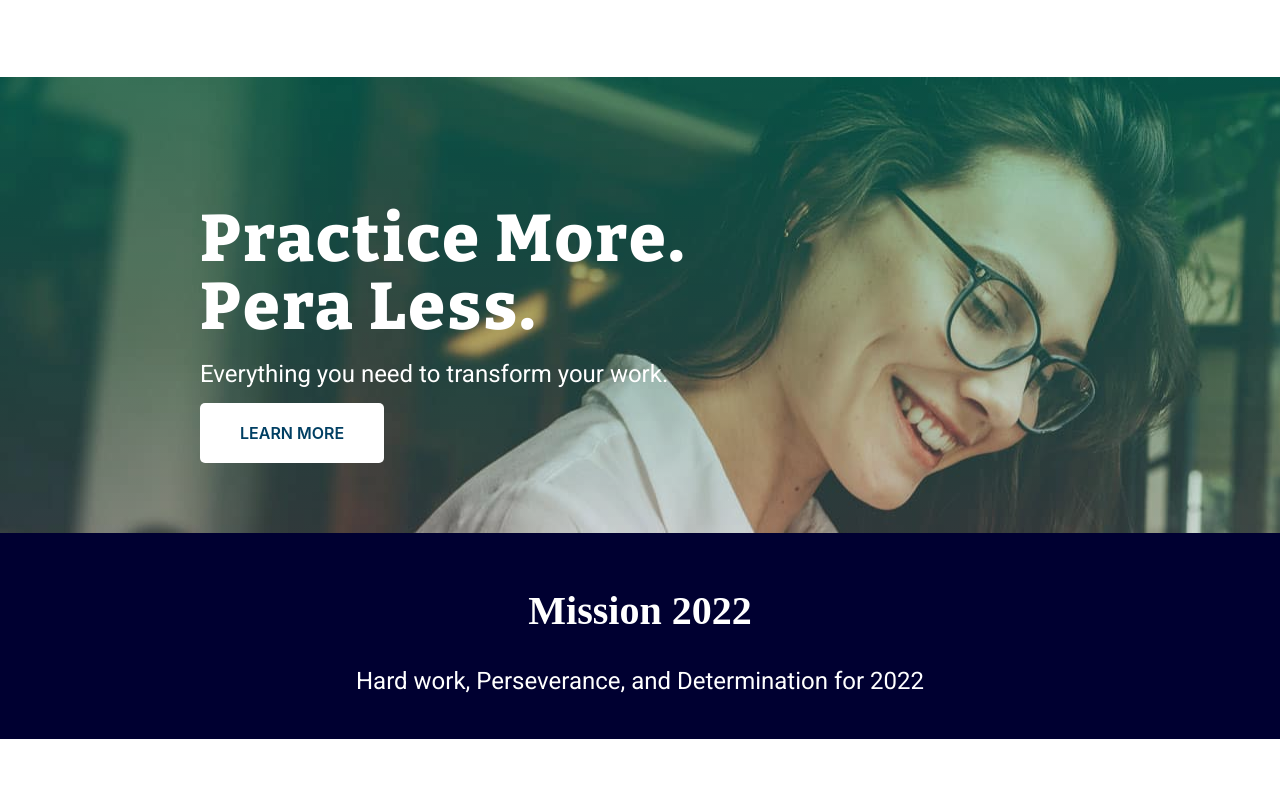
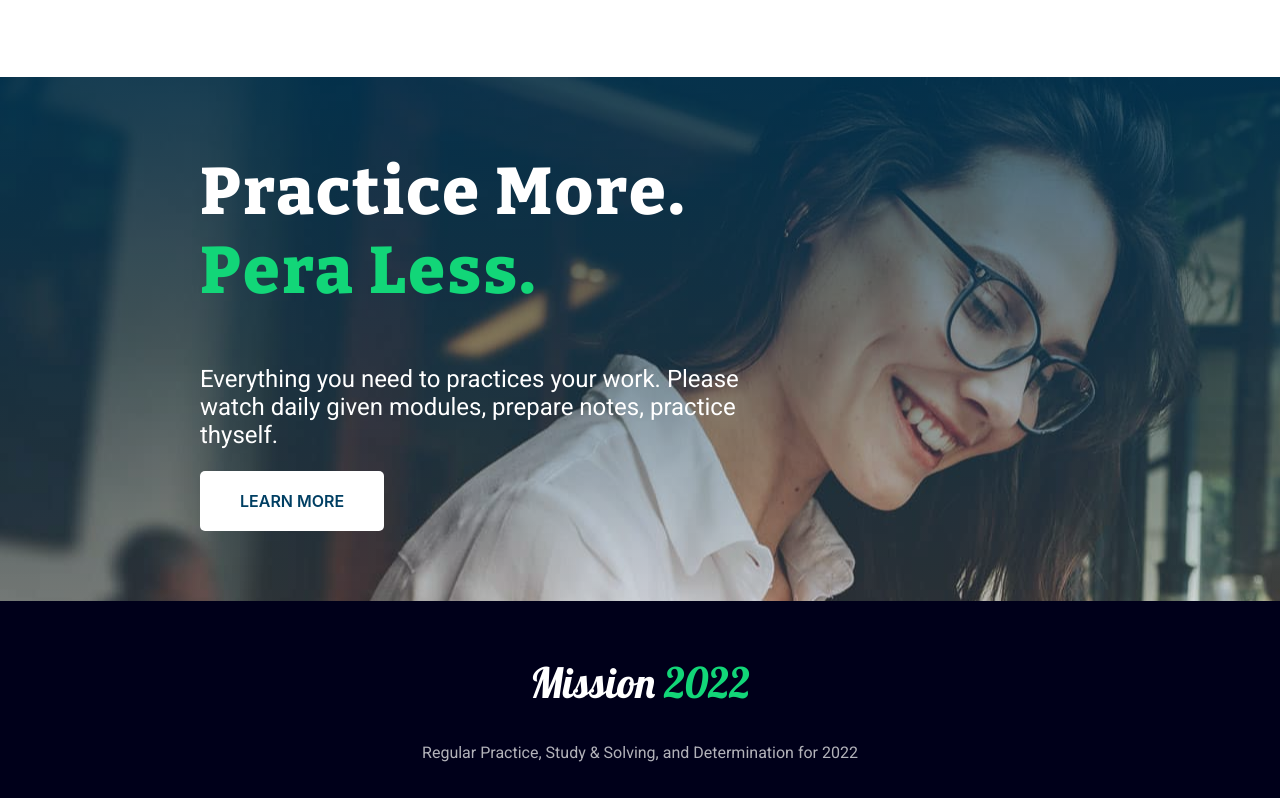
Before and after one commit to anthony-aura/assignment-web-1, a plain HTML site: page index.html in a window 1280 px wide. Shown: the part 2210-3008 px from the top of the page. Before the commit the page ends 2949 px from the top, so only its background shows below. Drawn offline with nearby package versions, Linux system fonts and the light colour scheme.

Commit message:
more style added

```diff
--- a/index.html
+++ b/index.html
@@ -9,7 +9,7 @@
     <link rel="preconnect" href="https://fonts.googleapis.com">
     <link rel="preconnect" href="https://fonts.gstatic.com" crossorigin>
     <link
-        href="https://fonts.googleapis.com/css2?family=Bitter:wght@400;500;600;700;800;900&family=Roboto:wght@400;500;700;900&display=swap"
+        href="https://fonts.googleapis.com/css2?family=Bitter:wght@400;500;600;700;800;900&family=Lobster&family=Roboto:wght@400;500;700;900&display=swap"
         rel="stylesheet">
     <link rel="stylesheet" href="style.css">
 </head>
@@ -98,10 +98,11 @@
         </div>
     </section>
     <section class="last-section">
-        <div>
-            <h1 class="text-white">Practice More.</h1>
-            <h1 class="text-white">Pera Less.</h1>
-            <p class="text-white">Everything you need to transform your work.</p>
+        <div class="half-width">
+            <h1 class="text-white practice-header">Practice More. <br> <span style="color: #12d678;">Pera Less.</span>
+            </h1>
+            <p class="text-white">Everything you need to practices your work. Please watch daily given modules, prepare
+                notes, practice thyself.</p>
             <br>
             <a class="button-link-1" href="https://belaysolutions.com/#learnmore">LEARN MORE</a>
             <br>
@@ -113,8 +114,8 @@
         </div>
     </section>
     <footer>
-        <h2 class="footer-head">Mission 2022</h2>
-        <p>Hard work, Perseverance, and Determination for 2022</p>
+        <h2 class="footer-head">Mission <span style="color:  #12d678;">2022</span></h2>
+        <p class="footer-text">Regular Practice, Study & Solving, and Determination for 2022</p>
     </footer>
 </body>
 
--- a/style.css
+++ b/style.css
@@ -122,15 +122,14 @@ width: 40%;
 
 .last-section{
     margin-top: 100px;
-    background: linear-gradient(0deg, rgba(220, 255, 243, 0.178), rgba(0, 255, 200, 0.274)), url(images/homepage-bg.jpg);
+    background: linear-gradient(0deg, rgba(220, 242, 255, 0.15), rgba(0, 63, 99, 0.698)), url(images/homepage-bg.jpg);
     background-repeat: no-repeat;
-    padding-top: 100px;
+    padding-top: 20px;
     padding-left: 200px;
 }
 
 .text-white{
     color: white;
-    line-height: 10pt;
 }
 
 .button-link-1{
@@ -148,10 +147,17 @@ footer{
     padding-top: 20px;
     padding-bottom: 20px;
     text-align: center;
-    background-color: rgb(0, 0, 49);
+    background-color: rgb(0, 0, 26);
     color: white;
 }
 
 .footer-head{
-    font-size: 40px;
+    font-family: 'Lobster', cursive;
+    font-size: 42px;
+    font-weight: normal;
 }
+
+.footer-text{
+    font-size: 16px;
+    color: rgba(255, 255, 255, 0.698);
+}
```
